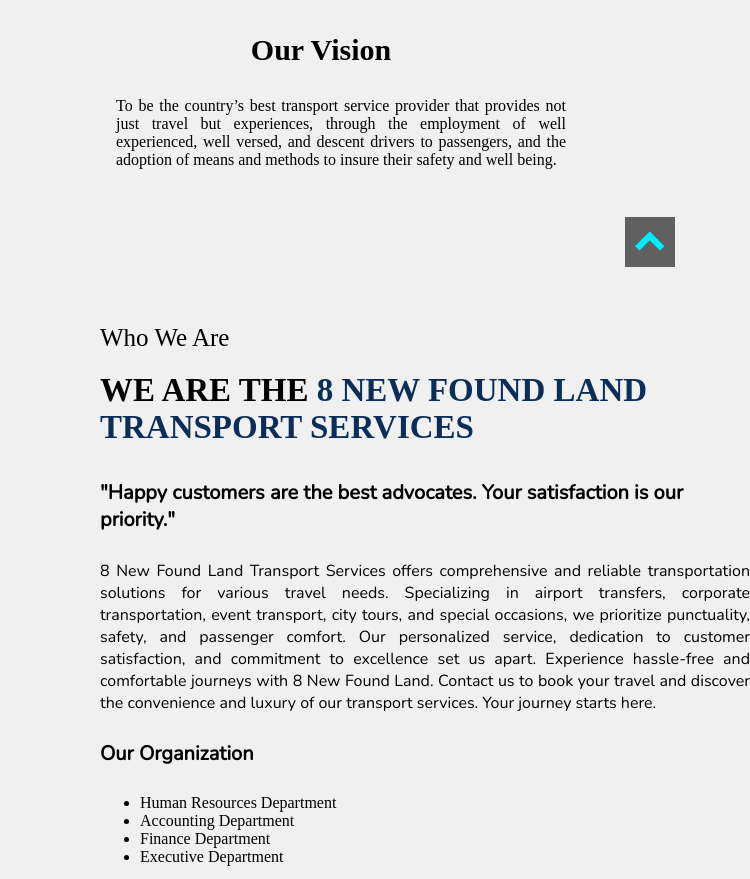
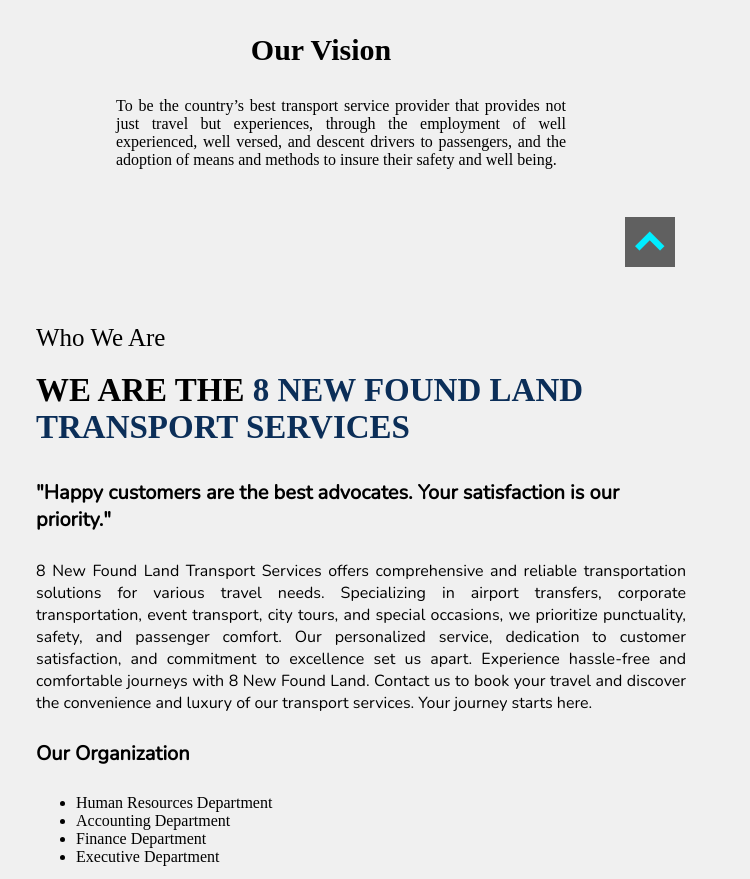
Before and after one commit to NFL-Intern/8newfoundland.io, a plain HTML site: page About.html in a window 1280 px wide. Shown: the part 457-1336 px from the top of the page, 604-1354 px from the left, 750 px wide, since content can reach past the window. Drawn offline with nearby package versions, Linux system fonts and the light colour scheme.

Commit message:
style.css

```diff
--- a/style.css
+++ b/style.css
@@ -851,11 +851,11 @@
 
 .About-container .About-details2{
   padding-top: 100px;
-  padding-left: 10px;
+  padding-left: 20px;
   margin-left: 0;
   margin-bottom: 0;
   float: right;
-  width: 45%;
+  width: 50%;
 }
 
 .About-container .About-details2 h2{
```
